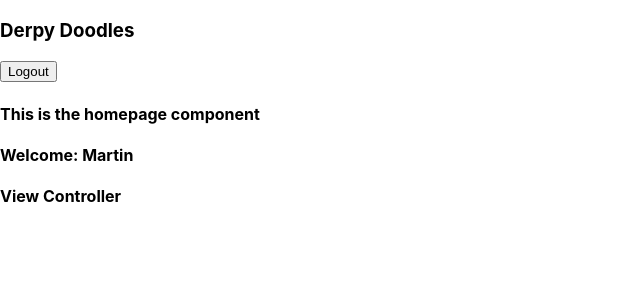
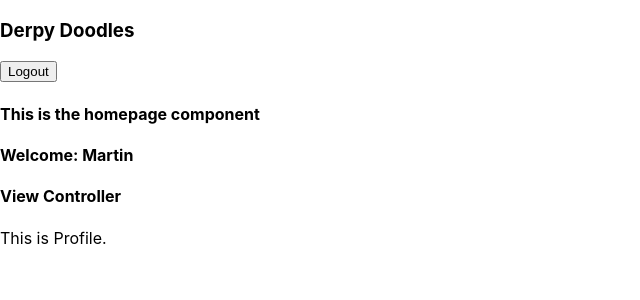
Before and after one commit to TheMartinCrabtree/ReactiveDoodles, a React (Create React App) app: page / in a window 1280 px wide. Both pictures are taken after a click on the button "Login". Shown: the top 300 px of the page, without its empty margins (0-640 px from the left). Built offline with nearby package versions, Linux system fonts and the light colour scheme.

Commit message:
started working on view controller

```diff
--- a/src/Homepage.js
+++ b/src/Homepage.js
@@ -7,6 +7,8 @@ import ViewController from './components/ViewController';
 
 
 const Homepage=(props)=>{
+    // const [ state, dispatch ] = useContext(Context);
+
 
 
     return(
--- a/src/Store.js
+++ b/src/Store.js
@@ -2,14 +2,16 @@
 import React, {createContext, useReducer } from 'react';
 import Reducer from './reducers/Reducer';
 
+let activeViewsObj = {
+    draw: false,
+    gallery: false,
+    myGallery: true,
+    profile: true
+}
+
 const initialState = {
     username: "",
-    viewPanel: {
-        draw: false,
-        gallery: false,
-        myGallery: true,
-        profile: true
-    }
+    activeViews: activeViewsObj
 };
 
 const Store=({children})=>{
--- a/src/components/Draw.js
+++ b/src/components/Draw.js
@@ -0,0 +1,9 @@
+import React from 'react';
+
+const Draw=(props)=>{
+    return(
+        <section>This is draw.</section>
+    );
+}
+
+export default Draw;
--- a/src/components/Gallery.js
+++ b/src/components/Gallery.js
@@ -0,0 +1,9 @@
+import React from 'react';
+
+const Gallery=(props)=>{
+    return(
+        <section>This is Gallery.</section>
+    );
+}
+
+export default Gallery;
--- a/src/components/Mygallery.js
+++ b/src/components/Mygallery.js
@@ -0,0 +1,9 @@
+import React from 'react';
+
+const MyGallery=(props)=>{
+    return(
+        <section>This is MyGallery.</section>
+    );
+}
+
+export default MyGallery;
--- a/src/components/Profile.js
+++ b/src/components/Profile.js
@@ -0,0 +1,9 @@
+import React from 'react';
+
+const Profile=(props)=>{
+    return(
+        <section>This is Profile.</section>
+    );
+}
+
+export default Profile;
--- a/src/components/ViewController.js
+++ b/src/components/ViewController.js
@@ -1,12 +1,35 @@
 import React, { useContext, useEffect } from 'react';
 import { Context } from '../Store';
 
+import Draw from './Draw';
+import Gallery from './Gallery';
+import MyGallery from './MyGallery';
+import Profile from './Profile';
+
 const ViewController=(props)=>{
+    const [state, dispatch] = useContext(Context);
+    const activeViewsObj = state.activeViews;
+    console.log("Active Views: ", activeViewsObj);
 
+    // draw, gallery, myGallery, profile
+
+    const handleDrawView=()=>{
+        if(activeViewsObj.draw){
+            return <Draw />;
+        }
+    };
+
+    const handleProfileView=()=>{
+        if(activeViewsObj.profile){
+            return <Profile />;
+        }
+    };
 
     return(
         <section>
             <h4>View Controller</h4>
+            { handleProfileView() }
+            { handleDrawView() }
         </section>
     )
 };
```
Also changed, not shown: 1 other file (tests, documents, lock files or other folders).
